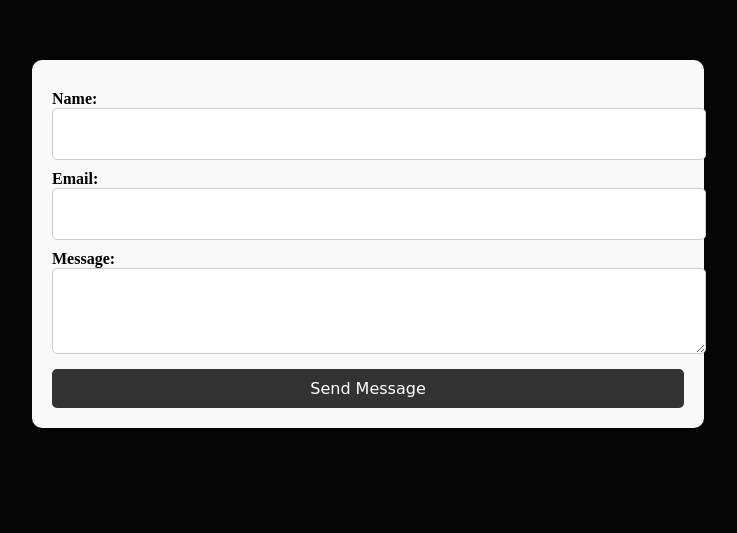
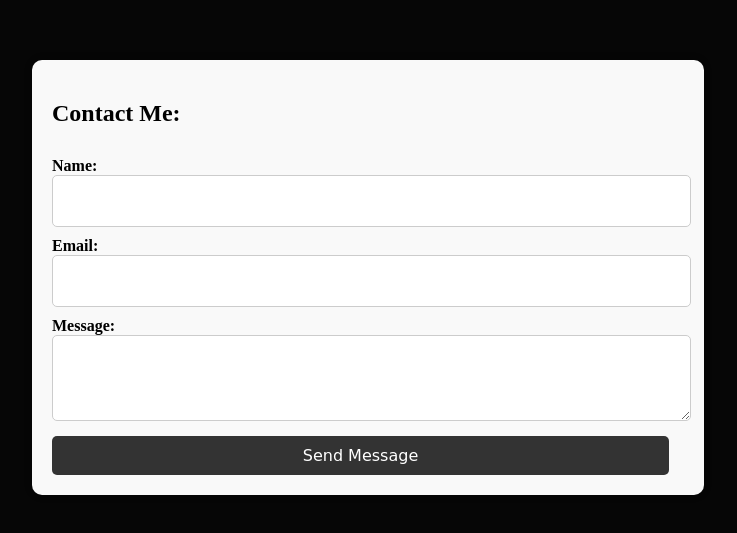
Before and after one commit to NagakalyanRavuri/MY_Portfolio, a plain HTML site: page index.html in a window 1280 px wide. Shown: the part 3988-4521 px from the top of the page, without its empty margins (272-1009 px from the left). Before the commit the page ends 4456 px from the top, so only its background shows below. Drawn offline with Linux system fonts and the light colour scheme.

Commit message:
completed project

```diff
--- a/index.css
+++ b/index.css
@@ -430,16 +430,13 @@ input{
     width: 60%;
     height: 30px;
 }
-#contact{
 
-    width: 90%;
-
-}
 
 .contact {
     width: 50%;
     margin: 40px auto;
     padding: 20px;
+
     background: #f9f9f9;
     border-radius: 10px;
     box-shadow: 0px 0px 10px rgba(0, 0, 0, 0.1);
@@ -449,6 +446,7 @@ input{
     display: flex;
     flex-direction: column;
     position: relative;
+    padding-right: 15px;
 }
 
 .contact label {
--- a/index.html
+++ b/index.html
@@ -165,7 +165,8 @@ Tech: HTML, CSS
 </section>
 
 
-<div class="contact">
+<div class="contact" id="contact">
+    <h2 id="headcon"> Contact Me:</h2>
     <form action="" method="">
         <label for="name">Name:</label>
         <input type="text" id="name" name="name" required>
```
